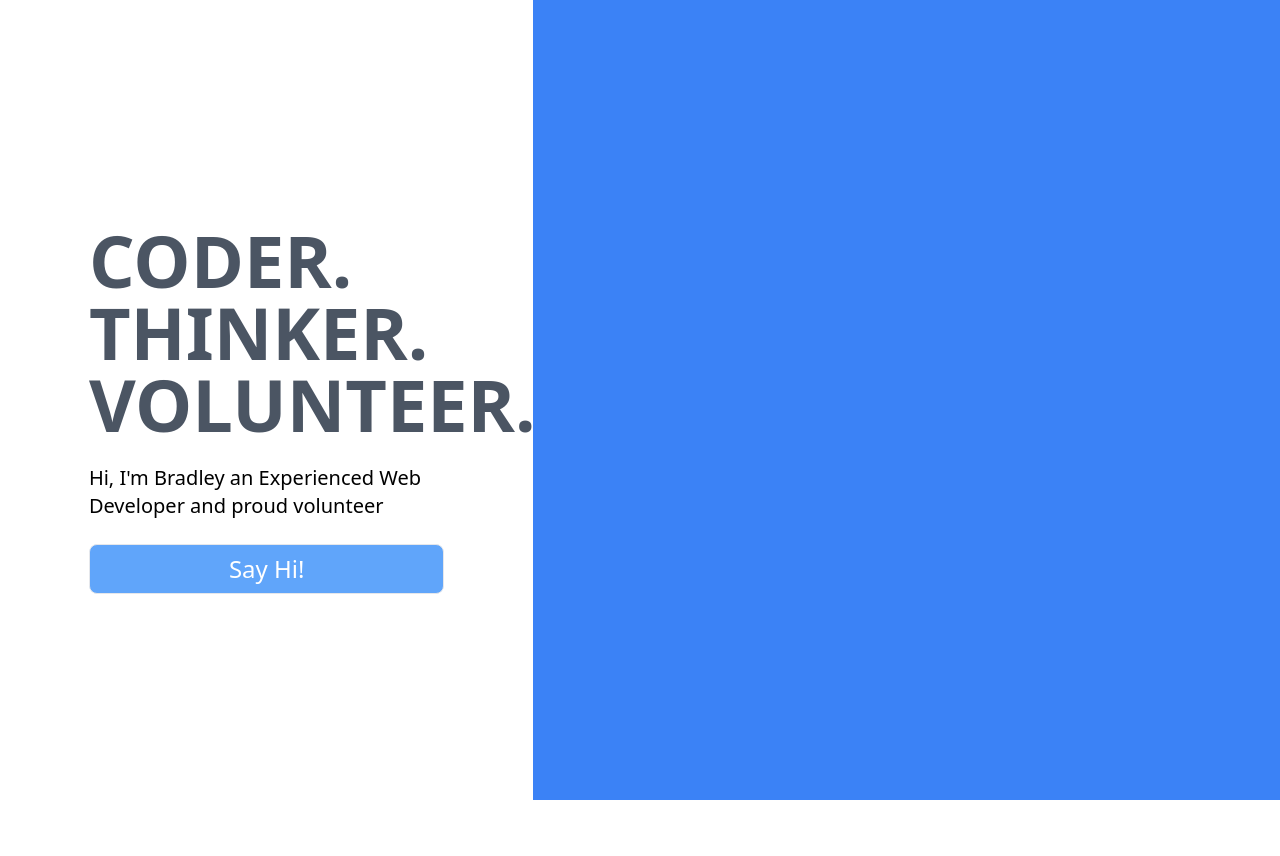
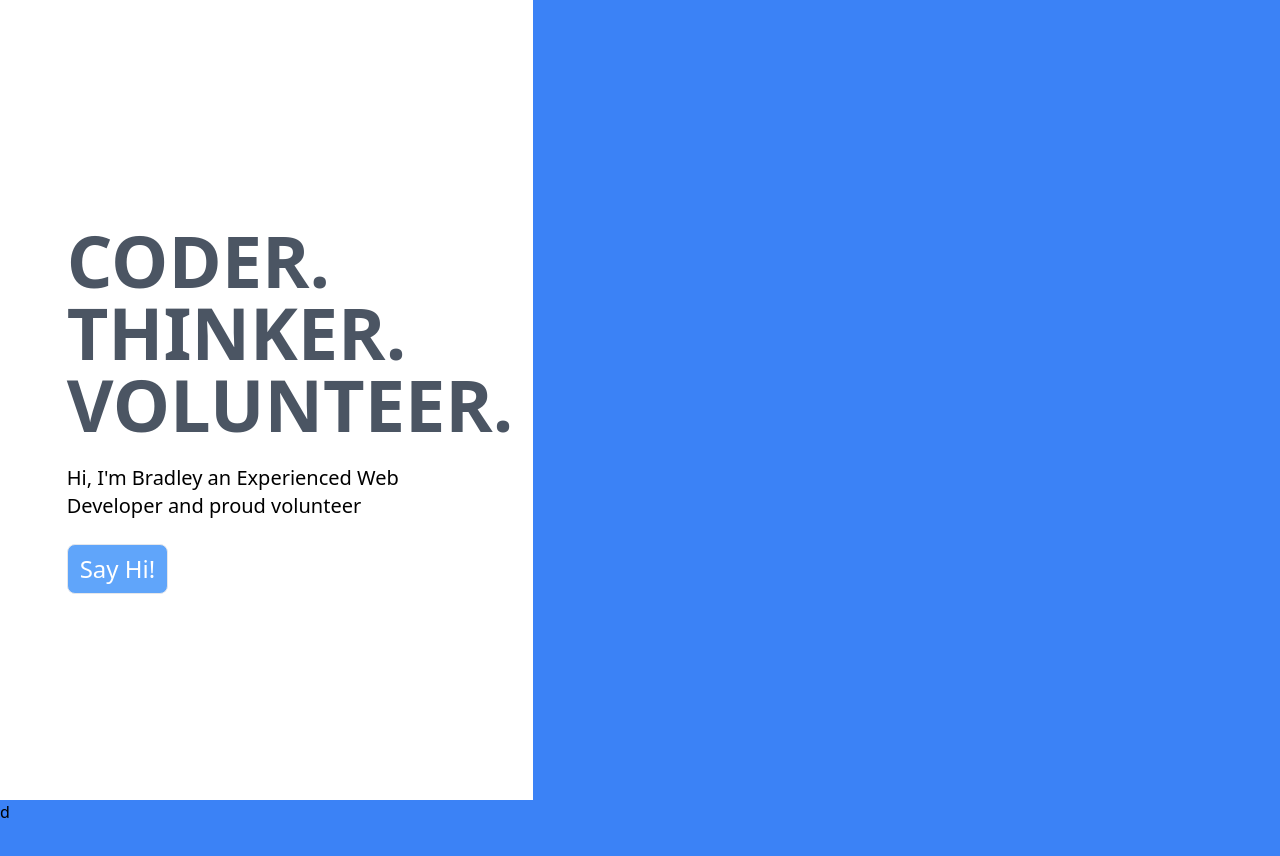
Before and after one commit to BradleyPJ/Personal-Website, a website built with Vite: page src/index.html in a window 1280 px wide. Before the commit the page ends 800 px from the top, so only its background shows below. Built offline with nearby package versions, Linux system fonts and the light colour scheme.

Commit message:
fixed side bar - content spacing

```diff
--- a/src/index.html
+++ b/src/index.html
@@ -4,14 +4,15 @@
     <meta charset="UTF-8" />
     <link rel="icon" type="image/svg+xml" href="favicon.svg" />
     <meta name="viewport" content="width=device-width, initial-scale=1.0" />
-
     <title>BradleyPJ</title>
   </head>
   <body>
-    <div class="flex flex-row">
+    <div>
       <!-- SideBar -->
-      <div class="flex-1 w-5/12 h-screen py-56 fixed bg-white">
-        <div class="flex flex-col mx-auto w-2/3">
+      <div
+        class="xl:float-left lg:h-screen py-11 md:py-56 bg-white lg:fixed lg:w-5/12"
+      >
+        <div class="mx-auto w-3/4">
           <h3 class="text-7xl font-bold text-gray-600">
             CODER.<br />
             THINKER.<br />
@@ -28,7 +29,10 @@
         </div>
       </div>
       <!-- Content //temp height-->
-      <div class="flex-1 bg-blue-500 h-screen">d</div>
+      <div class="w-auto">
+        <div class="bg-blue-500 h-screen">d</div>
+        <div class="bg-blue-500 h-screen">d</div>
+      </div>
     </div>
     <script type="module" src="/main.js"></script>
   </body>
```
